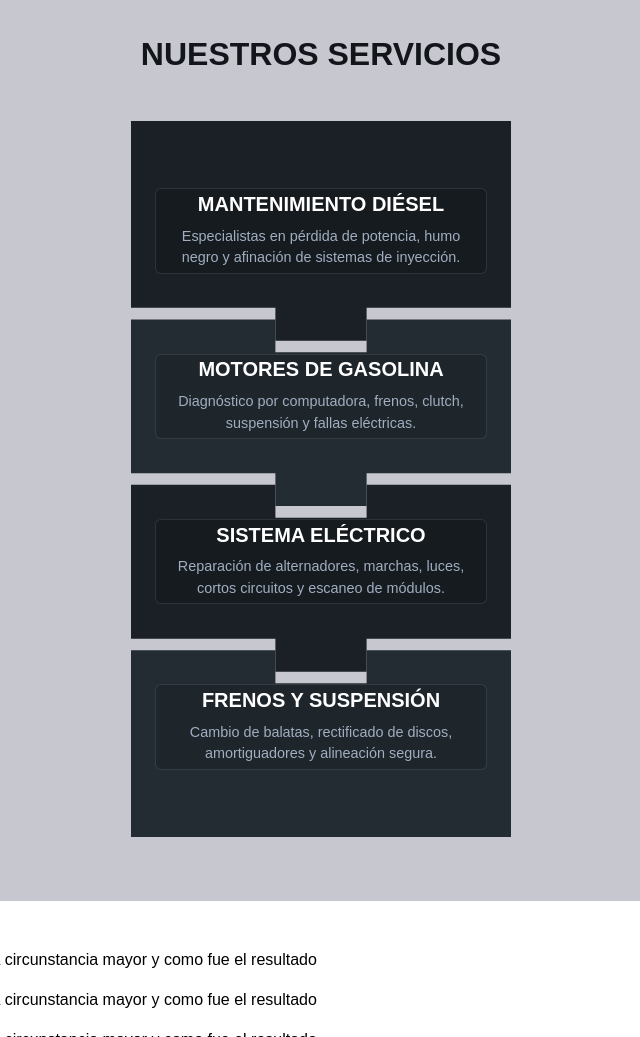
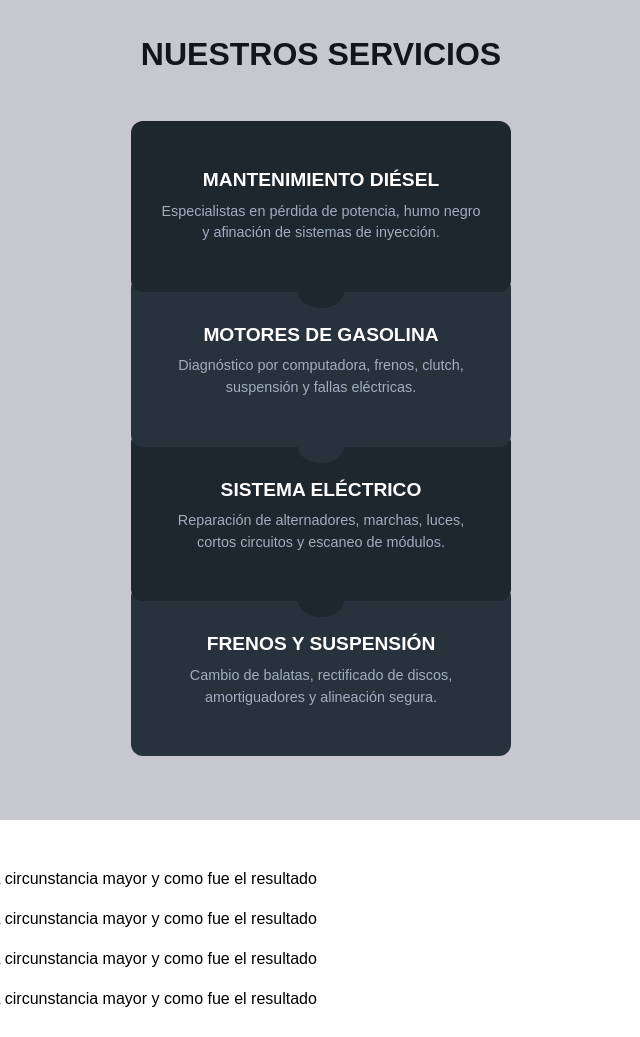
Before and after one commit to ArgeoVCDark/mi-servidor, a website: page index.html in a window 1280 px wide. Shown: the part 800-1837 px from the top of the page, without its empty margins (319-959 px from the left). Drawn offline with Linux system fonts and the light colour scheme.

Commit message:
Modificacion de la seccion servicios

```diff
--- a/public/css/styles.css
+++ b/public/css/styles.css
@@ -256,6 +256,8 @@ header {
     background-color: #ff9400;
 }
 /* --- SECCIÓN SERVICIOS: ROMPECABEZAS --- */
+/* --- SECCIÓN SERVICIOS: ROMPECABEZAS REAL --- */
+/* --- SECCIÓN SERVICIOS: ROMPECABEZAS REAL CORREGIDO --- */
 .servicios {
     padding: 4rem 1rem;
     background-color: var(--background);
@@ -270,7 +272,6 @@ header {
     font-weight: 800;
 }
 
-/* Contenedor principal: una sola columna compacta */
 .grid-servicios {
     display: flex;
     flex-direction: column;
@@ -278,127 +279,79 @@ header {
     margin: 0 auto;
 }
 
-/* --- LA ESTRUCTURA DE LA PIEZA --- */
+/* --- ESTRUCTURA DE LA PIEZA --- */
 .tarjeta {
     width: 100%;
     position: relative;
-    padding: 4.5rem 2rem; /* Mucho espacio arriba y abajo para que respire el rompecabezas */
-    transition:
-        background-color 0.2s ease,
-        transform 0.2s ease;
+    padding: 3rem 1.8rem;
+    border-radius: 12px;
+    box-sizing: border-box;
+    transition: all 0.3s cubic-bezier(0.25, 0.8, 0.25, 1);
+    background-color: #1e262e;
 }
 
-/* --- TRUCO COLORES ALTERNADOS PARA QUE SE DISTINGA CADA PIEZA --- */
-.tarjeta:nth-child(1) {
-    background-color: #1a2026;
-} /* Gris oscuro */
-.tarjeta:nth-child(2) {
-    background-color: #242c33;
-} /* Gris medio */
-.tarjeta:nth-child(3) {
-    background-color: #1a2026;
-} /* Gris oscuro */
-.tarjeta:nth-child(4) {
-    background-color: #242c33;
-} /* Gris medio */
+/* Colores alternados para contraste */
+.tarjeta:nth-child(odd) { background-color: #1e262e; }
+.tarjeta:nth-child(even) { background-color: #28323d; }
 
-/* --- CORTES CON POLÍGONOS GEOMÉTRICOS --- */
-/* --- ENCAJE PERFECTO SIN ESPACIOS EN BLANCO --- */
+/* Control de capas estáticas para que ensamblen de arriba hacia abajo */
+.grid-servicios .tarjeta:nth-child(1) { z-index: 4; }
+.grid-servicios .tarjeta:nth-child(2) { z-index: 3; }
+.grid-servicios .tarjeta:nth-child(3) { z-index: 2; }
+.grid-servicios .tarjeta:nth-child(4) { z-index: 1; }
 
-.pieza-superior {
-    clip-path: polygon(
-        0% 0%,
-        100% 0%,
-        100% 85%,
-        62% 85%,
-        62% 100%,
-        38% 100%,
-        38% 85%,
-        0% 85%
-    );
-    /* Empuja la pieza de abajo hacia arriba eliminando el espacio blanco */
-    margin-bottom: -3.4rem;
-    z-index: 4;
+/* Superposición exacta */
+.tarjeta + .tarjeta {
+    margin-top: -16px;
 }
 
-.pieza-intermedia {
-    clip-path: polygon(
-        0% 15%,
-        38% 15%,
-        38% 30%,
-        62% 30%,
-        62% 15%,
-        100% 15%,
-        100% 85%,
-        62% 85%,
-        62% 100%,
-        38% 100%,
-        38% 85%,
-        0% 85%
-    );
-    /* Absorbe el espacio tanto arriba como abajo */
-    margin-bottom: -3.4rem;
-    position: relative;
-    z-index: 3;
-}
-/* Mantenemos el orden de capas correcto */
-.grid-servicios .tarjeta:nth-child(2) {
-    z-index: 3;
-}
-.grid-servicios .tarjeta:nth-child(3) {
-    z-index: 2;
+/* --- 1. PESTAÑA MACHO (INFERIOR) --- */
+/* Las piezas 1, 2 y 3 proyectan su pestaña sobre la pieza de abajo */
+.tarjeta:not(:last-child)::after {
+    content: "";
+    position: absolute;
+    bottom: -16px;
+    left: 50%;
+    transform: translateX(-50%);
+    width: 46px;
+    height: 32px;
+    background-color: inherit; /* Mismo color que la pieza actual */
+    border-radius: 50%;
+    z-index: 6;
+    transition: all 0.3s ease;
 }
 
-.pieza-inferior {
-    clip-path: polygon(
-        0% 15%,
-        38% 15%,
-        38% 30%,
-        62% 30%,
-        62% 15%,
-        100% 15%,
-        100% 100%,
-        0% 100%
-    );
-    position: relative;
-    z-index: 1;
+/* --- 2. HENDIDURA DE ENCAJE / RANURA (SUPERIOR) --- */
+/* Las piezas 2, 3 y 4 crean la sombra cóncava superior que recibe el macho */
+.tarjeta:not(:first-child)::before {
+    content: "";
+    position: absolute;
+    top: 0;
+    left: 50%;
+    transform: translateX(-50%);
+    width: 52px;
+    height: 20px;
+    /* Crea la ranura mediante una sombra interna negra transparente sin usar parches de color */
+    background: transparent;
+    box-shadow: inset 0 8px 10px rgba(0, 0, 0, 0.5);
+    border-radius: 0 0 50% 50%;
+    z-index: 5;
+    transition: all 0.3s ease;
 }
 
-/* --- CAJITA DE TEXTO INTERNA (Contenido Visible) --- */
+/* --- TEXTO DENTRO DE LA TARJETA --- */
 .tarjeta h3,
 .tarjeta p {
     position: relative;
-    z-index: 5;
+    z-index: 7;
 }
 
-.tarjeta::after {
-    content: "";
-    position: absolute;
-    /* Reducimos el tamaño de la caja interna para protegerla del área de las pestañas */
-    top: 4.2rem;
-    bottom: 4.2rem;
-    left: 1.5rem;
-    right: 1.5rem;
-
-    border: 1px solid rgba(255, 255, 255, 0.1);
-    background-color: rgba(
-        0,
-        0,
-        0,
-        0.15
-    ); /* Fondo ligeramente más oscuro para contrastar */
-    border-radius: 6px;
-    z-index: 1;
-    pointer-events: none;
-    transition: all 0.2s ease;
-}
-
-/* Estilos de los textos internos */
 .tarjeta h3 {
-    font-size: 1.25rem;
+    font-size: 1.2rem;
     margin-bottom: 0.6rem;
     text-transform: uppercase;
     color: #ffffff;
+    transition: color 0.3s ease;
 }
 
 .tarjeta p {
@@ -407,23 +360,25 @@ header {
     color: #a0aec0;
 }
 
-/* --- ESTADO :HOVER / :ACTIVE (Distingue cuál estamos usando) --- */
+/* --- EFECTO HOVER Y ACTIVE: ELEVACIÓN LIMPIA Y RESALTE --- */
 .tarjeta:hover {
-    z-index: 10 !important; /* Se superpone limpiamente */
-    background-color: #2d3740; /* La pieza entera se aclara para resaltar */
+    z-index: 10 !important; /* Trae la pieza completa al frente */
+    transform: translateY(-6px) scale(1.02);
+    background-color: #34404e;
+    box-shadow: 0 12px 25px rgba(0, 0, 0, 0.5), 0 0 15px rgba(255, 165, 0, 0.4);
+    outline: 2px solid orange;
     cursor: pointer;
 }
 
-/* El recuadro del texto se ilumina con el borde grueso naranja del boceto */
+/* La pestaña del macho cambia de color en hover y adquiere el resalte naranja */
 .tarjeta:hover::after {
-    border: 2px solid orange;
-    box-shadow: 0 0 10px rgba(255, 165, 0, 0.2);
+    background-color: #34404e;
+    box-shadow: 0 4px 10px rgba(0,0,0,0.4);
 }
 
 .tarjeta:hover h3 {
     color: orange;
 }
-
 /* --- MEDIA QUERY PARA ESCRITORIO --- */
 @media (min-width: 768px) {
     .hero {
```
